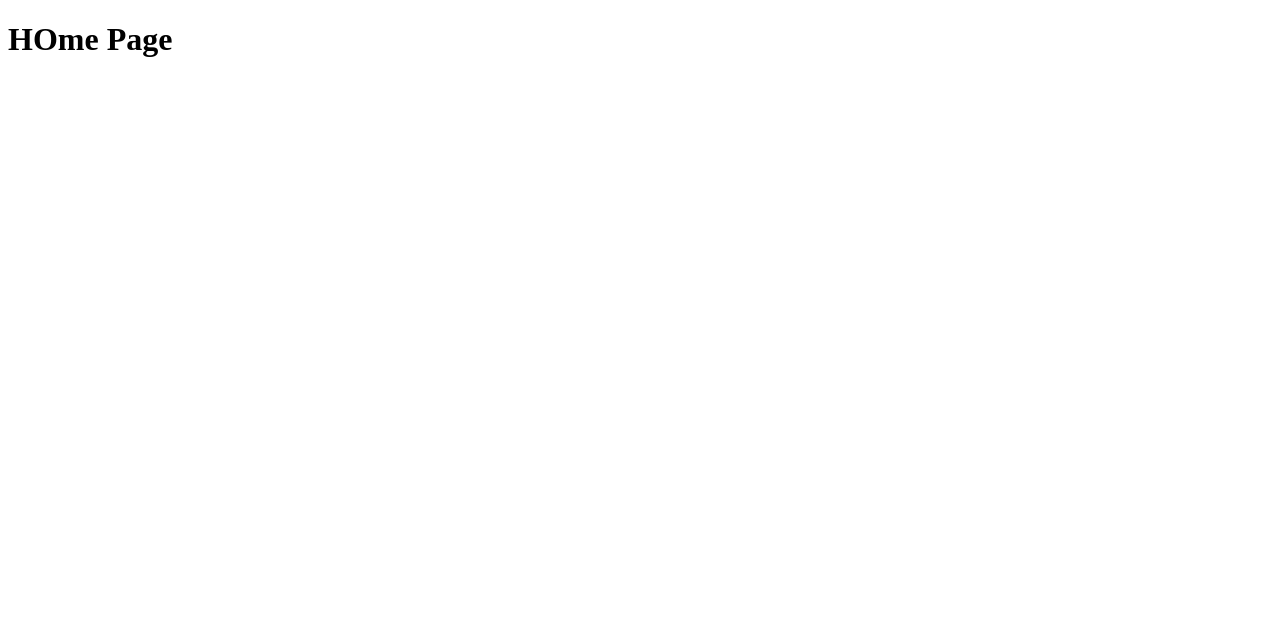
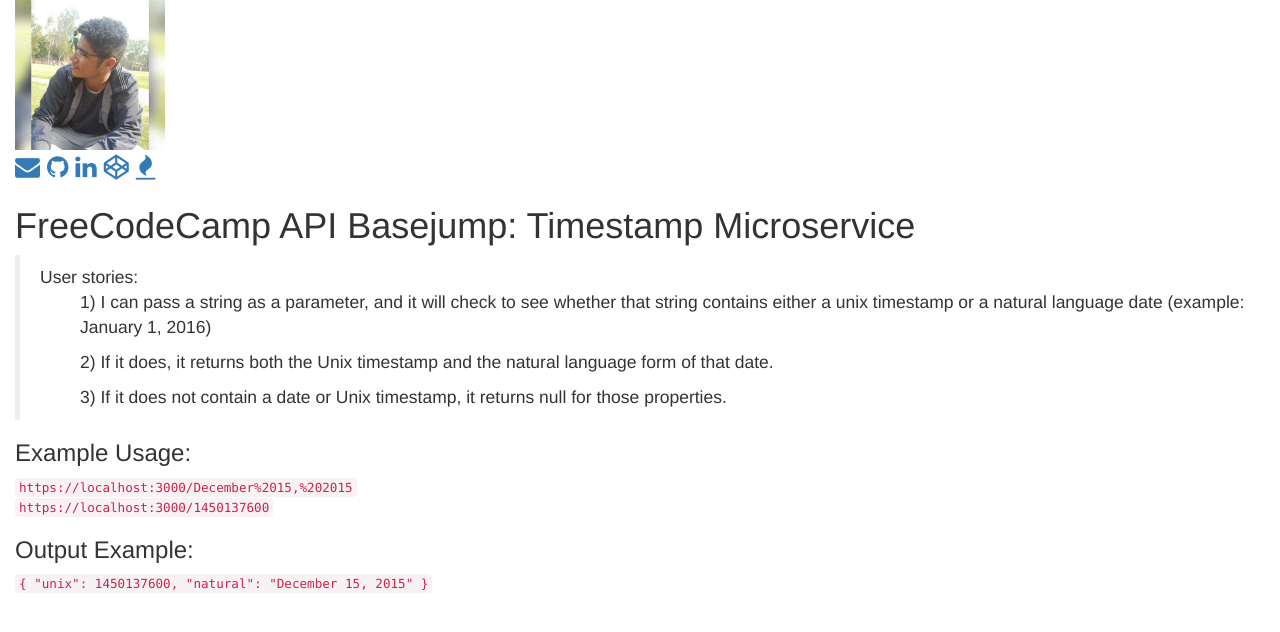
Before and after one commit to himanshumehta1114/timestamp-microservice, a website: page public/index.html in a window 1280 px wide. Drawn offline with nearby package versions, Linux system fonts and the light colour scheme.

Commit message:
Home page done

```diff
--- a/public/index.html
+++ b/public/index.html
@@ -4,9 +4,35 @@
   <meta charset="UTF-8">
   <meta name="viewport" content="width=device-width, initial-scale=1.0">
   <meta http-equiv="X-UA-Compatible" content="ie=edge">
+  <link rel="stylesheet" href="https://maxcdn.bootstrapcdn.com/bootstrap/3.3.6/css/bootstrap.min.css">
+  <link rel="stylesheet prefetch" href="https://maxcdn.bootstrapcdn.com/font-awesome/4.4.0/css/font-awesome.min.css">
   <title>TimeStamp microservice</title>
 </head>
 <body>
-  <h1>HOme Page</h1>
+  <div class="container-fluid">
+    <img src="image.jpg" alt="Himanshu Mehta" width='150px' height='150px'>
+    <p style="font-size: 25px">
+      <a href="mailto:himanshumehta1114@gmail.com" target="_blank"><i class="fa fa-envelope"></i></a>
+      <a href="https://github.com/himanshumehta1114" target="_blank"><i class="fa fa-github"></i></a>
+      <a href="https://linkedin.com/in/himanshumehta1114" target="_blank"><i class="fa fa-linkedin"></i></a>
+      <a href="https://codepen.io/himanshumehta1114" target="_blank"><i class="fa fa-codepen"></i></a>
+      <a href="https://freecodecamp.org/himanshumehta1114" target="_blank"><i class="fa fa-fire"></i></a>
+    </p>
+    <h1>FreeCodeCamp API Basejump: Timestamp Microservice</h1>
+  <blockquote>
+    User stories:
+     <ul>1) I can pass a string as a parameter, and it will check to see whether that string contains either a unix timestamp or a natural language date (example: January 1, 2016)</ul>
+     <ul>2) If it does, it returns both the Unix timestamp and the natural language form of that date.</ul>
+     <ul>3) If it does not contain a date or Unix timestamp, it returns null for those properties.</ul>
+  </blockquote>
+  <h3>Example Usage: </h3>
+  <code>https://localhost:3000/December%2015,%202015</code>
+  <br>
+  <code>https://localhost:3000/1450137600</code>
+  <h3>Output Example:</h3>
+  <code>
+      { "unix": 1450137600, "natural": "December 15, 2015" }
+    </code>
+</div>
 </body>
 </html>
```
Also changed, not shown: public/image.jpg (added).
